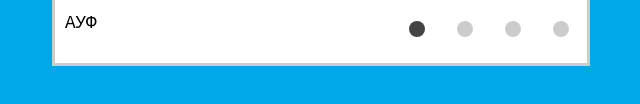
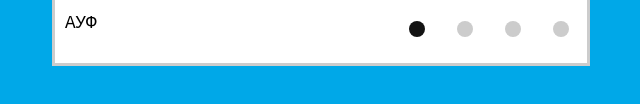
Before and after one commit to KEgorr/cssMemSlider, a plain HTML site: page memSlider/index.html in a window 1280 px wide. In both pictures the pointer is over the element 736 px from the left and 705 px from the top of the page. Shown: the part 676-780 px from the top of the page, 319-959 px from the left. Drawn offline with Linux system fonts and the light colour scheme.

Commit message:
feat: add interactive buttons (Tuesday, May 17, 2022 01:10:32 PM)

```diff
--- a/memSlider/style.css
+++ b/memSlider/style.css
@@ -103,8 +103,23 @@
     border-radius:100%;
     background: #ccc;
     text-align: center;
+ }
 
+ label:hover span {
+    background: rgb(160, 160, 160);
  }
+
+ label:active span {
+     background: rgb(0, 0, 0);
+ }
+
+ #slide1:checked ~ #bullets label:nth-child(1):hover span,
+ #slide2:checked ~ #bullets label:nth-child(2):hover span,
+ #slide3:checked ~ #bullets label:nth-child(3):hover span,
+ #slide4:checked ~ #bullets label:nth-child(4):hover span {
+    background: rgb(19, 19, 19);
+ }
+
  #slide1:checked ~ #bullets label:nth-child(1) span,
  #slide2:checked ~ #bullets label:nth-child(2) span,
  #slide3:checked ~ #bullets label:nth-child(3) span,
```
